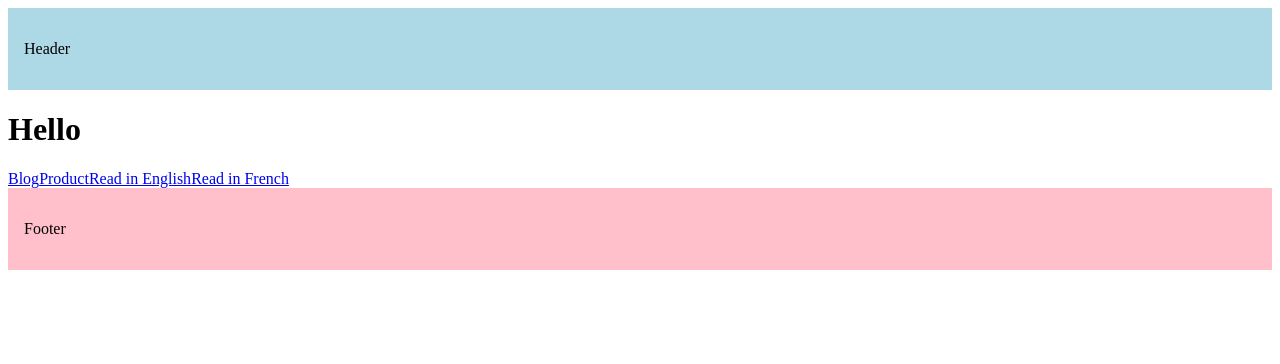
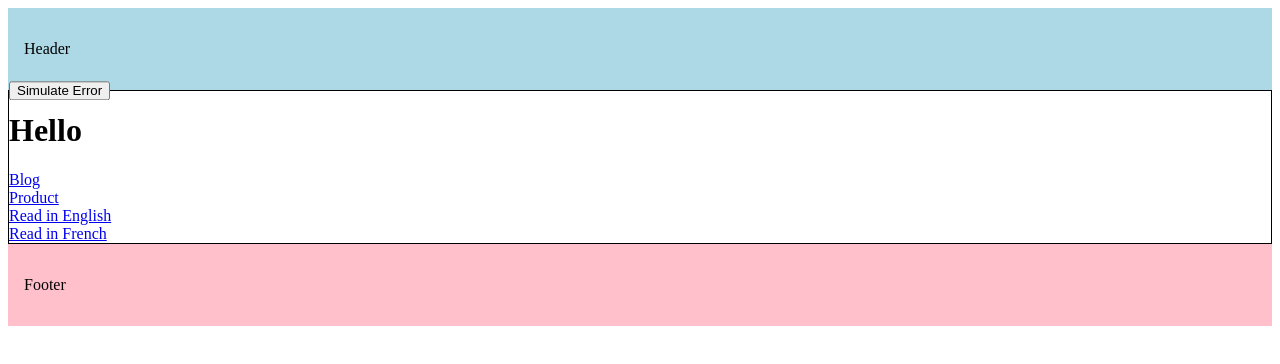
Before and after one commit to sreehithakambhampati/nextjs, a Next.js app in the folder routing/: page / in a window 1280 px wide. Shown: the top 364 px of the page. Built offline with nearby package versions, Linux system fonts and the light colour scheme.

Commit message:
Global error handling

```diff
--- a/routing/src/app/articles/[articleId]/page.tsx
+++ b/routing/src/app/articles/[articleId]/page.tsx
@@ -21,7 +21,7 @@
 "use client"
 import Link from "next/link";
 import {use} from "react"
-export default async function NewsArticle({params,searchParams}:{params:Promise<{articleId:string}>;
+export default function NewsArticle({params,searchParams}:{params:Promise<{articleId:string}>;
     searchParams:Promise<{lang?:"en"|"es"|"fr"}>
 }){
     const {articleId} =  use(params)
--- /dev/null
+++ b/routing/src/app/error-wrapper.tsx
@@ -0,0 +1,35 @@
+"use client"
+import "./globals.css"
+
+import { useState } from "react"
+
+type WrapperProps = {
+    children:React.ReactNode
+}
+
+const ErrorSimulator = ({
+    message = "An error occured"
+}:{message?:string}) => {
+    const[error,setError] = useState(false);
+    if(error) throw new Error(message);
+    return(
+        <button
+      title="Simulate an error"
+      className="bg-red-950 text-red-500 rounded p-1 leading-none font-semibold text-sm hover:bg-red-900 transition"
+      onClick={() => setError(true)}
+    >
+      Simulate Error
+    </button>
+    )
+}
+
+export const ErrorWrapper=({children}:WrapperProps)=>{
+    return(
+        <div className="flex flex-col rounded-lg mt-8 relative p-4 border border-gray-300">
+        <div className="absolute top-0 left-4 -translate-y-1/2">
+          <ErrorSimulator message="Simulated error in root layout" />
+        </div>
+        {children}
+      </div>
+    )
+}
--- /dev/null
+++ b/routing/src/app/global-error.tsx
@@ -0,0 +1,24 @@
+"use client"; // Error boundaries must be Client Components
+
+import "./globals.css";
+
+export default function GlobalError() {
+  return (
+    <html lang="en">
+      <body>
+        <div className="flex flex-col items-center justify-center min-h-screen">
+          <h2 className="text-2xl font-bold mb-4">Something went wrong!</h2>
+          <button
+            onClick={() => {
+              // refresh the page
+              window.location.reload();
+            }}
+            className="bg-blue-500 hover:bg-blue-700 text-white font-bold py-2 px-4 rounded"
+          >
+            Refresh
+          </button>
+        </div>
+      </body>
+    </html>
+  );
+}
--- /dev/null
+++ b/routing/src/app/globals.css
@@ -0,0 +1,3 @@
+@tailwind base;
+@tailwind components;
+@tailwind utilities;
--- a/routing/src/app/layout.tsx
+++ b/routing/src/app/layout.tsx
@@ -1,4 +1,5 @@
-import { Metadata } from "next"
+
+import { ErrorWrapper } from "./error-wrapper"
 
 
 // default: Used for pages that don’t have their own title. This acts as the fallback title.
@@ -25,7 +26,10 @@
         <header style={{backgroundColor:"lightblue",padding:"1rem"}}>
           <p>Header</p>
         </header>
+        <ErrorWrapper>
         {children}
+        </ErrorWrapper>
+
         <footer style={{backgroundColor:"pink",padding:"1rem"}}>
           <p>Footer</p>
         </footer>
--- a/routing/src/app/p/[pId]/[rId]/page.tsx
+++ /dev/null
@@ -1,4 +0,0 @@
-export default async function({params} : {params : Promise<{pId:string,rId:string}>}){
-    const {pId,rId} = await params
-    return <h1>Review {rId} for Product {pId}</h1>
-}
--- a/routing/src/app/p/page.tsx
+++ /dev/null
@@ -1,4 +0,0 @@
-export default function p()
-{
-    return <h1>Product List</h1>
-}
```
Also changed, not shown: routing/src/app/p/[pId]/page.tsx (deleted, +0 -7 lines).
